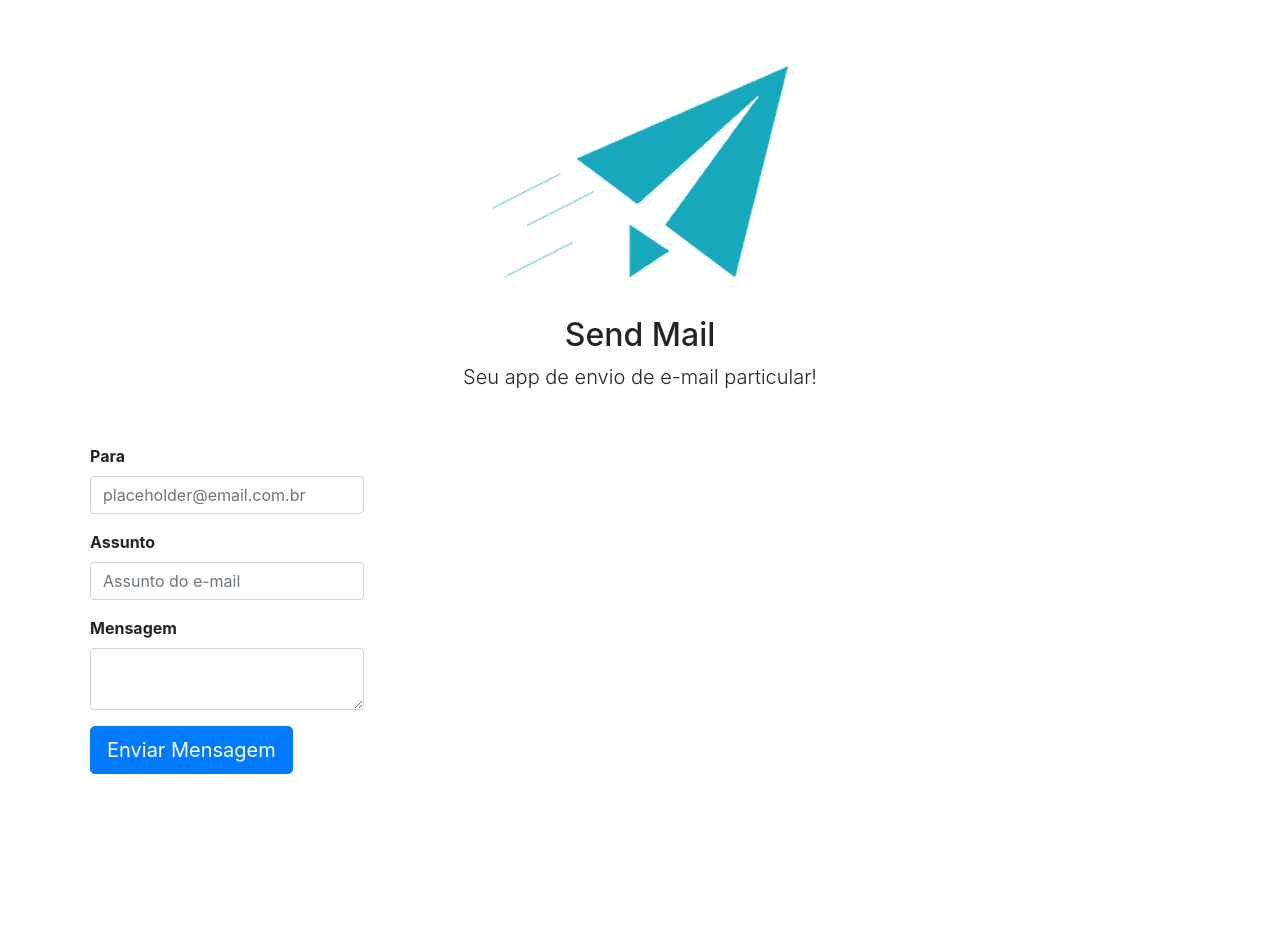
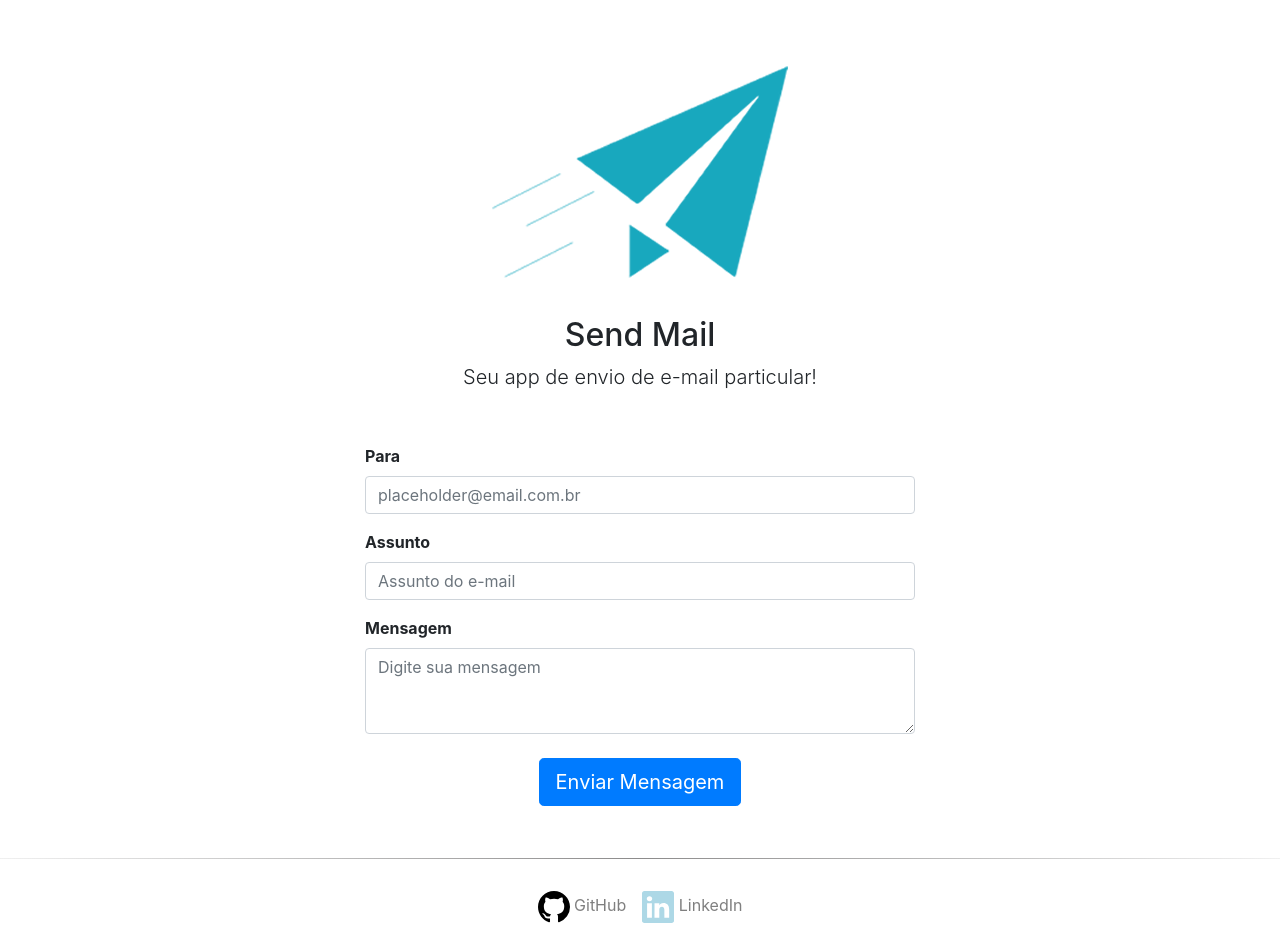
Before and after one commit to KaFLo0/php-send-mail, a PHP site: page / in a window 1280 px wide. Before the commit the page ends 774 px from the top, so only its background shows below. Run offline with PHP 8.4, Linux system fonts and the light colour scheme.

Commit message:
style: estilizacao do site concluída

```diff
--- a/send-mail/index.php
+++ b/send-mail/index.php
@@ -1,3 +1,4 @@
+<?php ?>
 <!DOCTYPE html>
 <html>
 
@@ -6,9 +7,10 @@
   <meta charset="utf-8">
   <meta http-equiv="X-UA-Compatible" content="IE=edge">
   <meta name="viewport" content="width=device-width, initial-scale=1">
-  <link rel="icon" href="assets/logo.png">
+  <link rel="icon" href="../send-mail/assets/logo.png">
   <!-- Style -->
-  <link rel="stylesheet" href="./style/bootstrap4/css/bootstrap.min.css">
+  <link rel="stylesheet" href="../send-mail/style/bootstrap4/css/bootstrap.min.css">
+  <link rel="stylesheet" href="../send-mail/style/style.css">
 
   <title>Send Mail</title>
 </head>
@@ -16,38 +18,62 @@
 <body>
 
   <div class="container">
-    <div class="py-3 text-center">
-      <img src="./assets/logo.png" alt="Logo">
+    <header class="py-3 text-center">
+      <img src="../send-mail/assets/logo.png" alt="Logo">
       <h2>Send Mail</h2>
       <p class="lead">Seu app de envio de e-mail particular!</p>
-    </div>
+    </header>
 
     <div class="row">
-      <div class="row-md-12">
-        <div class="card-body font-weight-bold">
-          <form action="">
-            <div class="form-group">
-              <label for="para">Para</label>
-              <input type="text" class="form-control" id="para" placeholder="placeholder@email.com.br">
-            </div>
+      <div class="card-body font-weight-bold">
+        <form action="">
+          <div class="form-group w-50 mx-auto">
+            <label for="para">Para</label>
+            <input id="para" class="form-control" type="text" required placeholder="placeholder@email.com.br">
+          </div>
 
-            <div class="form-group">
-              <label for="assunto">Assunto</label>
-              <input type="text" class="form-control" id="assunto" placeholder="Assunto do e-mail">
-            </div>
+          <div class="form-group w-50 mx-auto">
+            <label for="assunto">Assunto</label>
+            <input id="assunto" class="form-control" type="text" required placeholder="Assunto do e-mail">
+          </div>
 
-            <div class="form-group">
-              <label for="mensagem">Mensagem</label>
-              <textarea id="mensagem" class="form-control"></textarea>
-            </div>
+          <div class="form-group w-50 mx-auto">
+            <label for="mensagem">Mensagem</label>
+            <textarea id="mensagem" class="form-control" rows="3" required placeholder="Digite sua mensagem"></textarea>
+          </div>
 
+          <div class="form-group d-flex justify-content-around mx-auto mt-4">
             <button type="submit" class="btn btn-primary btn-lg">Enviar Mensagem</button>
-          </form>
-        </div>
+          </div>
+        </form>
       </div>
     </div>
   </div>
 
+  <footer class="mt-auto">
+    <hr>
+    <nav class="navbar w-100 navbar-light bg-transparent">
+      <ul class="navbar-nav mx-auto flex-row">
+        <li class="nav-item mr-3">
+          <a href="https://github.com/KaFLo0" target="_blank" class="nav-link">
+            <svg xmlns="http://www.w3.org/2000/svg" width="32" height="32" fill="black" class="bi bi-github" viewBox="0 0 16 16">
+              <path d="M8 0C3.58 0 0 3.58 0 8c0 3.54 2.29 6.53 5.47 7.59.4.07.55-.17.55-.38 0-.19-.01-.82-.01-1.49-2.01.37-2.53-.49-2.69-.94-.09-.23-.48-.94-.82-1.13-.28-.15-.68-.52-.01-.53.63-.01 1.08.58 1.23.82.72 1.21 1.87.87 2.33.66.07-.52.28-.87.51-1.07-1.78-.2-3.64-.89-3.64-3.95 0-.87.31-1.59.82-2.15-.08-.2-.36-1.02.08-2.12 0 0 .67-.21 2.2.82.64-.18 1.32-.27 2-.27.68 0 1.36.09 2 .27 1.53-1.04 2.2-.82 2.2-.82.44 1.1.16 1.92.08 2.12.51.56.82 1.27.82 2.15 0 3.07-1.87 3.75-3.65 3.95.29.25.54.73.54 1.48 0 1.07-.01 1.93-.01 2.2 0 .21.15.46.55.38A8.012 8.012 0 0 0 16 8c0-4.42-3.58-8-8-8z"/>
+            </svg>
+            GitHub
+          </a>
+        </li>
+        <li class="nav-item">
+          <a href="https://www.linkedin.com/in/kaio-davy-costa-200338293/" target="_blank" class="nav-link">
+            <svg xmlns="http://www.w3.org/2000/svg" width="32" height="32" fill="lightblue" class="bi bi-linkedin" viewBox="0 0 16 16">
+              <path d="M0 1.146C0 .513.526 0 1.175 0h13.65C15.474 0 16 .513 16 1.146v13.708c0 .633-.526 1.146-1.175 1.146H1.175C.526 16 0 15.487 0 14.854V1.146zm4.943 12.248V6.169H2.542v7.225h2.401zm-1.2-8.212c.837 0 1.358-.554 1.358-1.248-.015-.709-.52-1.248-1.342-1.248-.822 0-1.359.54-1.359 1.248 0 .694.521 1.248 1.327 1.248h.016zm4.908 8.212V9.359c0-.216.016-.432.08-.586.173-.431.568-.878 1.232-.878.869 0 1.216.662 1.216 1.634v3.865h2.401V9.25c0-2.22-1.184-3.252-2.764-3.252-1.274 0-1.845.7-2.165 1.193v.025h-.016a5.54 5.54 0 0 1 .016-.025V6.169h-2.4c.03.678 0 7.225 0 7.225h2.4z"/>
+            </svg>
+            LinkedIn
+          </a>
+        </li>
+      </ul>
+    </nav>
+  </footer>
+
 </body>
 
 </html>
--- /dev/null
+++ b/send-mail/style/style.css
@@ -0,0 +1,14 @@
+body {
+  min-height: 100vh;
+  display: flex;
+  flex-direction: column;
+}
+
+hr {
+  border: 0;
+  height: 1px;
+  background-image: -webkit-linear-gradient(left, #f0f0f0, #8c8b8b, #f0f0f0);
+  background-image: -moz-linear-gradient(left, #f0f0f0, #8c8b8b, #f0f0f0);
+  background-image: -ms-linear-gradient(left, #f0f0f0, #8c8b8b, #f0f0f0);
+  background-image: -o-linear-gradient(left, #f0f0f0, #8c8b8b, #f0f0f0);
+}
```
